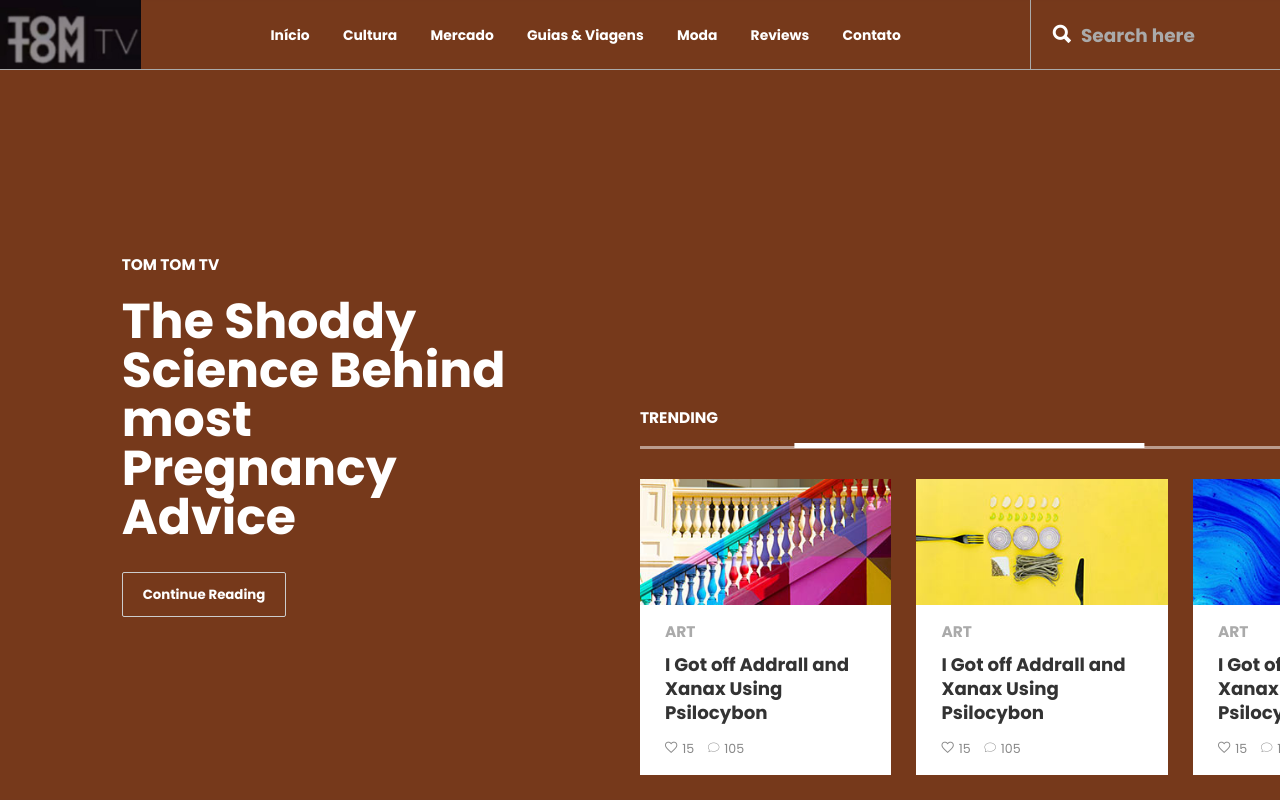
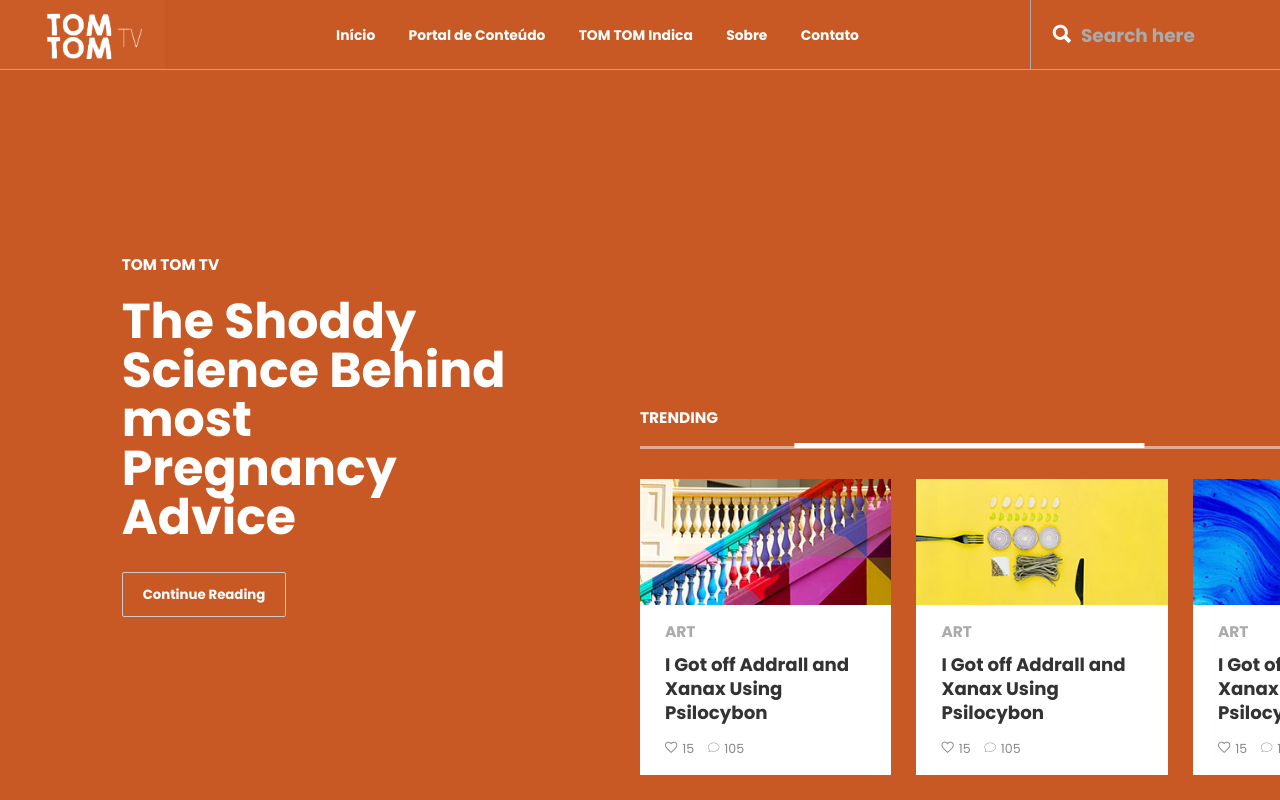
Before and after one commit to LidianeMara/Tom-Tom-TV, a plain HTML site: page index.html in a window 1280 px wide. Shown: the top 800 px of the page. Drawn offline with Linux system fonts and the light colour scheme; files whose address does not match are found by name.

Commit message:
menu e logo

```diff
--- a/common/styles.css
+++ b/common/styles.css
@@ -489,7 +489,7 @@ header .main-menu li.drop-down a.mouseover + ul.drop-down-menu{ display: block;
 	opacity: .6; background: linear-gradient(to top,  #000 0%,  rgba(0,0,0,.4) 100%); }
 
 .bg-layer-4:after{ content:''; position: absolute; top: 0; bottom: 0; left: 0; right: 0; z-index: -1;
-	opacity: .50; background: #111; }
+	opacity: .10; background: #111; }
 
 .bg-layer-6:after{ content:''; position: absolute; top: 0; bottom: 0; left: 0; right: 0; z-index: -1;
 	opacity: .60; background: #111; }
--- a/index.html
+++ b/index.html
@@ -30,7 +30,7 @@
 <body>
 
 	<header>
-		<a class="logo" href="#"><img src="images/logo-black.jpeg" alt="Logo"></a>
+		<a class="logo" href="#"><img src="images/logo-black.png" alt="Logo"></a>
 
 		<div class="right-area">
 			<form class="src-form">
@@ -43,11 +43,9 @@
 
 		<ul class="main-menu" id="main-menu">
 			<li><a href="index.html">Início</a></li>
-			<li><a href="#">Cultura</a></li>
-			<li><a href="#">Mercado</a></li>
-			<li><a href="#">Guias & Viagens</a></li>
-			<li><a href="#">Moda</a></li>
-			<li><a href="#">Reviews</a></li>
+			<li><a href="#">Portal de Conteúdo</a></li>
+			<li><a href="#">TOM TOM Indica</a></li>
+			<li><a href="#">Sobre</a></li>
 			<li><a href="#">Contato</a></li>
 		</ul>
 
@@ -75,7 +73,7 @@
 				<div class="col-sm-12 col-md-6 h-sm-50 oflow-hidden swiper-area pos-relative">
 
 					<div class="abs-blr pos-sm-static">
-						<div class="row pos-relative mt-50 all-scroll">
+						<div class="row pos-relative mt-100 all-scroll">
 
 							<div class="swiper-scrollbar resp"></div>
 							<div class="col-md-10">
@@ -753,7 +751,7 @@
 						<div class="dplay-tbl">
 							<div class="dplay-tbl-cell">
 
-								<a href="#"><img src="images/logo-black.jpeg" class="img-footer"></a>
+								<a href="#"><img src="images/logo-black.png" class="img-footer"></a>
 								<p class="color-ash mt-25"><!-- Link back to Colorlib can't be removed. Template is licensed under CC BY 3.0. -->
 Copyright &copy;<script>document.write(new Date().getFullYear());</script>Todos os direitos reservados | Feito com amor por <a href="https://tijolocriativo.com.br" target="_blank">Tijolo Criativo</a>
 <!-- Link back to Colorlib can't be removed. Template is licensed under CC BY 3.0. --></p>
```
